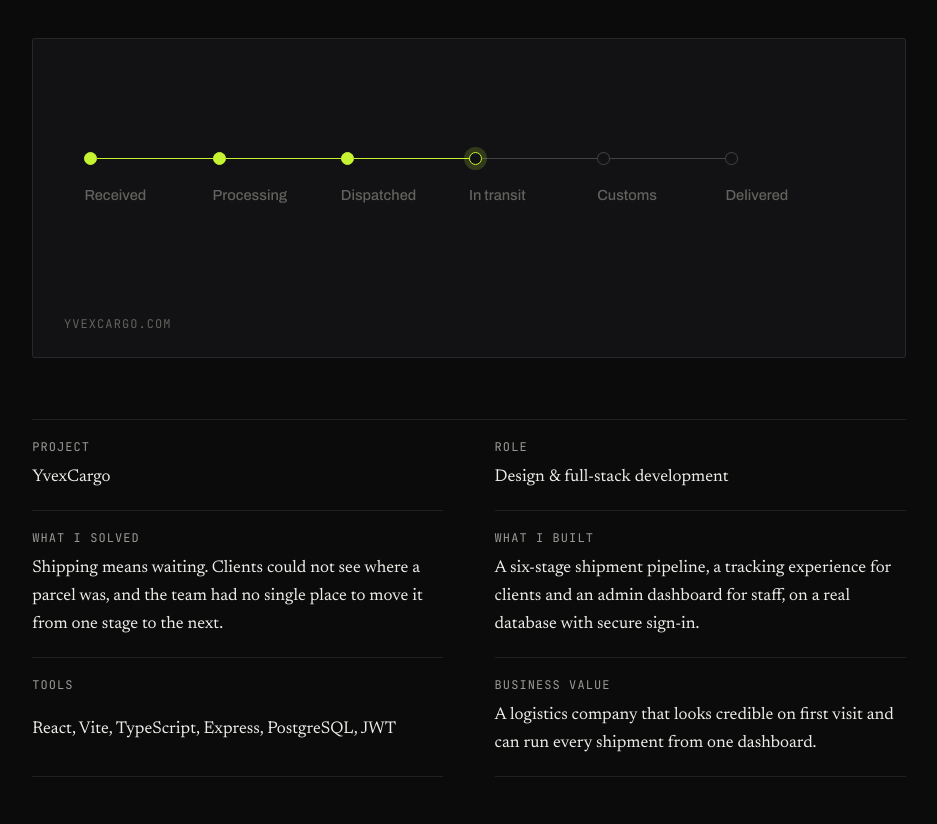
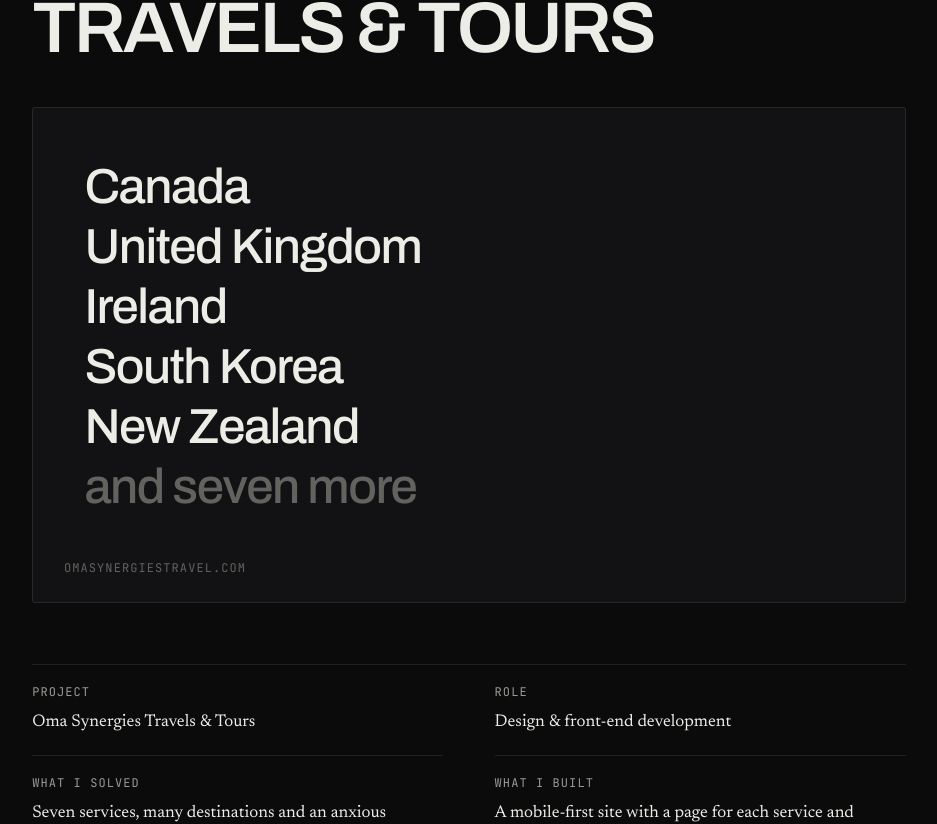
Before and after one commit to vitalcard22/vitaltech, a React (Vite) app: page / in a window 1280 px wide. Shown: the part 1060-1884 px from the top of the page, without its empty margins (323-1260 px from the left). Built offline with nearby package versions, Linux system fonts and the light colour scheme.

Commit message:
Show only Oma Synergies as selected work
Co-Authored-By: Claude Sonnet 5.5 <noreply@anthropic.com>
Claude-Session: https://claude.ai/code/session_015jGHj8V9nxap4z3zMqdrVr

```diff
--- a/src/components/ProjectPreview.css
+++ b/src/components/ProjectPreview.css
@@ -32,80 +32,6 @@
   object-fit: cover;
 }
 
-/* YvexCargo: stages as a vertical track on phones, horizontal on wide plates */
-.plate__stages {
-  display: grid;
-  gap: 18px;
-  position: relative;
-}
-.plate__stages li {
-  position: relative;
-  display: flex;
-  align-items: center;
-  gap: 16px;
-  color: var(--text-faint);
-}
-.plate__stages li:not(:last-child)::after {
-  content: '';
-  position: absolute;
-  left: 6px;
-  top: 14px;
-  width: 1px;
-  height: calc(100% + 4px);
-  background: var(--line-strong);
-}
-.plate__stages li.is-done:not(:last-child)::after {
-  background: var(--accent);
-}
-.plate__node {
-  position: relative;
-  z-index: 1;
-  width: 13px;
-  height: 13px;
-  border-radius: 50%;
-  border: 1px solid var(--line-strong);
-  background: var(--bg-raised);
-  flex: none;
-}
-.is-done .plate__node {
-  background: var(--accent);
-  border-color: var(--accent);
-}
-.is-now .plate__node {
-  border-color: var(--accent);
-  box-shadow: 0 0 0 5px rgba(198, 244, 50, 0.18);
-}
-.is-done,
-.is-now {
-  color: var(--text);
-}
-.plate__stage {
-  font-family: var(--font-display);
-  font-size: 1rem;
-  font-weight: 500;
-}
-
-@container (min-width: 600px) {
-  .plate__stages {
-    grid-template-columns: repeat(6, 1fr);
-    gap: 0;
-  }
-  .plate__stages li {
-    flex-direction: column;
-    align-items: flex-start;
-    gap: 18px;
-  }
-  .plate__stages li:not(:last-child)::after {
-    left: 13px;
-    top: 6px;
-    width: calc(100% - 4px);
-    height: 1px;
-  }
-  .plate__stage {
-    font-size: clamp(0.8rem, 1.9cqw, 1.05rem);
-  }
-}
-
 /* Oma: destinations set as a typographic stack */
 .plate__places {
   display: grid;
@@ -131,7 +57,6 @@
 a:hover > .plate {
   border-color: rgba(198, 244, 50, 0.4);
 }
-a:hover > .plate .plate__stages,
 a:hover > .plate .plate__places {
   transform: translate3d(10px, -4px, 0);
 }
--- a/src/components/ProjectPreview.tsx
+++ b/src/components/ProjectPreview.tsx
@@ -1,23 +1,7 @@
 import type { CaseStudy, PreviewKind } from '../data/projects'
 import './ProjectPreview.css'
 
-const STAGES = ['Received', 'Processing', 'Dispatched', 'In transit', 'Customs', 'Delivered']
-const CURRENT_STAGE = 3
 const DESTINATIONS = ['Canada', 'United Kingdom', 'Ireland', 'South Korea', 'New Zealand']
-
-/** YvexCargo: the six-stage shipment pipeline the whole product is organised around. */
-function Pipeline() {
-  return (
-    <ol className="plate__stages" aria-label="Six shipment stages">
-      {STAGES.map((stage, i) => (
-        <li key={stage} className={i < CURRENT_STAGE ? 'is-done' : i === CURRENT_STAGE ? 'is-now' : ''}>
-          <span className="plate__node" aria-hidden="true" />
-          <span className="plate__stage">{stage}</span>
-        </li>
-      ))}
-    </ol>
-  )
-}
 
 /** Oma Synergies: destination pages sit next to the services they belong to. */
 function Destinations() {
@@ -31,7 +15,7 @@ function Destinations() {
   )
 }
 
-const plates: Record<PreviewKind, () => JSX.Element> = { yvexcargo: Pipeline, oma: Destinations }
+const plates: Record<PreviewKind, () => JSX.Element> = { oma: Destinations }
 
 /**
  * A drawn plate of what each product is built around, not a fake screenshot.
--- a/src/data/projects.ts
+++ b/src/data/projects.ts
@@ -1,4 +1,4 @@
-export type PreviewKind = 'yvexcargo' | 'oma'
+export type PreviewKind = 'oma'
 
 export interface CaseStudy {
   slug: string
@@ -24,46 +24,8 @@ export interface CaseStudy {
 
 export const projects: CaseStudy[] = [
   {
-    slug: 'yvexcargo',
+    slug: 'oma-synergies',
     index: '01',
-    title: 'YvexCargo',
-    summary:
-      'International shipment tracking for clients, and a dashboard for the team that moves each parcel through six stages.',
-    solved: 'Shipping means waiting. Clients could not see where a parcel was, and the team had no single place to move it from one stage to the next.',
-    built: 'A six-stage shipment pipeline, a tracking experience for clients and an admin dashboard for staff, on a real database with secure sign-in.',
-    value: 'A logistics company that looks credible on first visit and can run every shipment from one dashboard.',
-    preview: 'yvexcargo',
-    liveUrl: 'https://yvexcargo.com',
-    role: 'Design & full-stack development',
-    type: 'Logistics platform',
-    stack: ['React', 'Vite', 'TypeScript', 'Express', 'PostgreSQL', 'JWT', 'Vercel', 'Fly.io'],
-    challenge: [
-      'International shipping is full of waiting. Customers want to know where a parcel is, and operators need one reliable place to move it from one stage to the next.',
-      'The platform had to feel trustworthy at first glance, and still be simple enough for a small team to run day to day.',
-    ],
-    approach: [
-      { title: 'Start with the shipment', body: 'Every screen is organised around one idea: a shipment moves through six clear stages. Everything else supports that.' },
-      { title: 'Two audiences, one system', body: 'Clients get a calm, readable tracking experience. Operators get an admin dashboard built for speed.' },
-      { title: 'Grow it properly', body: 'The first version was a single-file React app. It was then rebuilt as a full-stack product with a real database and authentication.' },
-    ],
-    solution: [
-      { title: 'Six-stage shipment pipeline', body: 'A clear, consistent status model that clients and staff both understand.' },
-      { title: 'Admin dashboard', body: 'Create, update and follow shipments from one place, working with live data only.' },
-      { title: 'Secure accounts', body: 'Authentication with hashed passwords and token-based sessions.' },
-      { title: 'A homepage with presence', body: 'A slow crossfade hero, parallax and scroll reveals, so the first screen feels like a real logistics company.' },
-    ],
-    result: {
-      heading: 'A live logistics product, built end to end.',
-      points: [
-        'Front end on Vercel, API and PostgreSQL database deployed separately',
-        'Full user authentication and an admin workflow',
-        'Mobile navigation and routing that behave like a real product',
-      ],
-    },
-  },
-  {
-    slug: 'oma-synergies',
-    index: '02',
     title: 'Oma Synergies Travels & Tours',
     summary:
       'A mobile-first site for a travel and study-abroad consultancy: seven services, twelve destinations, and WhatsApp as the front door.',
@@ -102,6 +64,6 @@ export const projects: CaseStudy[] = [
 ]
 
 /** Reserved for future projects; nothing is invented here */
-export const placeholders = [{ index: '03' }, { index: '04' }]
+export const placeholders = [{ index: '02' }, { index: '03' }]
 
 export const getProject = (slug: string) => projects.find((p) => p.slug === slug)
```
